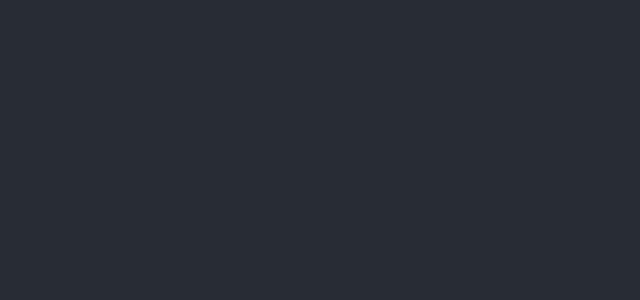
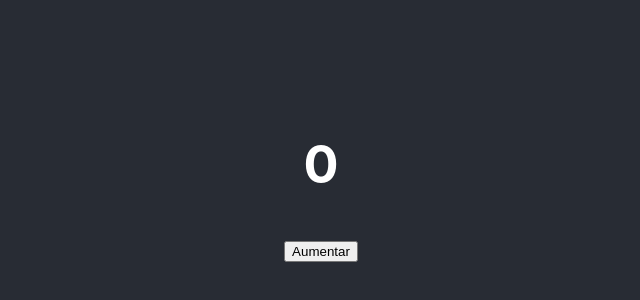
Before and after one commit to PauloBatista123/Trabalhando-com-States-Effects-no-ReactJs, a React (Create React App) app: page / in a window 1280 px wide. Shown: the part 220-520 px from the top of the page, without its empty margins (319-959 px from the left). Built offline with nearby package versions, Linux system fonts and the light colour scheme.

Commit message:
Como criar um componente sem utilizar estados

```diff
--- a/src/components/App/App.js
+++ b/src/components/App/App.js
@@ -1,10 +1,11 @@
+import Counter from '../Counter/Counter';
 import './App.css';
 
 function App() {
   return (
     <div className="App">
       <header className="App-header">
-
+        <Counter />
       </header>
     </div>
   );
--- /dev/null
+++ b/src/components/Counter/Counter.js
@@ -0,0 +1,18 @@
+function Counter () {
+
+    var numero = 0;
+
+    const somarNumero = () => {
+        numero++;
+        document.getElementById("counter").innerHTML = numero;
+    }
+
+    return (
+        <div>
+            <h1 id="counter">{numero}</h1>
+            <button onClick={somarNumero}>Aumentar</button>
+        </div>
+    );
+}
+
+export default Counter;
```
